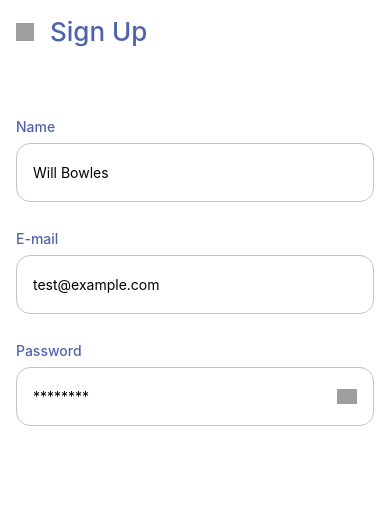
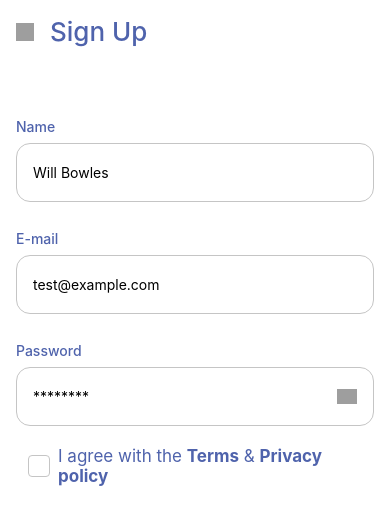
Before and after one commit to vvillbiii/listicle-app, a React Native app: screen /Signup in a window 390 px wide. Shown: the top 524 px of the page. Built offline with nearby package versions, Linux system fonts and the light colour scheme; grey boxes are pictures that could not be loaded.

Commit message:
add checkbox component to sign up screen

```diff
--- /dev/null
+++ b/src/components/Checkbox/index.js
@@ -0,0 +1,21 @@
+import React from 'react';
+import {Image, View, TouchableOpacity} from 'react-native';
+import {styles} from './styles';
+
+export const Checkbox = ({checked, handleCheck}) => {
+  return (
+    <TouchableOpacity
+      activeOpacity={0.7}
+      onPress={() => handleCheck(!checked)}
+      style={styles.container}>
+      {checked ? (
+        <View style={styles.innerContainer}>
+          <Image
+            style={styles.checkIcon}
+            source={require('../../assets/check.png')}
+          />
+        </View>
+      ) : null}
+    </TouchableOpacity>
+  );
+};
--- /dev/null
+++ b/src/components/Checkbox/styles.js
@@ -0,0 +1,23 @@
+import {StyleSheet} from 'react-native';
+import {colors} from '../../utils/colors';
+
+export const styles = StyleSheet.create({
+  container: {
+    borderColor: colors.grey,
+    borderWidth: 1,
+    borderRadius: 4,
+    width: 22,
+    height: 22,
+  },
+  innerContainer: {
+    backgroundColor: colors.grey,
+    width: '100%',
+    height: '100%',
+    justifyContent: 'center',
+    alignItems: 'center',
+  },
+  checkIcon: {
+    width: 12,
+    height: 12,
+  },
+});
--- a/src/screens/auth/Signup/index.js
+++ b/src/screens/auth/Signup/index.js
@@ -1,16 +1,26 @@
-import React from 'react';
-import {View} from 'react-native';
+import React, {useState} from 'react';
+import {View, Text} from 'react-native';
 import {styles} from './styles';
 import {AuthHeader} from '../../../components/AuthHeader';
 import {Input} from '../../../components/Input';
+import {Checkbox} from '../../../components/Checkbox';
 
 export const Signup = () => {
+  const [isChecked, setIsChecked] = useState(false);
+
   return (
     <View style={styles.container}>
       <AuthHeader title="Sign Up" />
       <Input label="Name" placeholder="Will Bowles" />
       <Input label="E-mail" placeholder="test@example.com" />
       <Input isPassword label="Password" placeholder="********" />
+      <View style={styles.agreeRow}>
+        <Checkbox checked={isChecked} handleCheck={setIsChecked} />
+        <Text style={styles.agreeText}>
+          I agree with the <Text style={styles.agreeTextBold}>Terms</Text> &{' '}
+          <Text style={styles.agreeTextBold}>Privacy policy</Text>
+        </Text>
+      </View>
     </View>
   );
 };
--- a/src/screens/auth/Signup/styles.js
+++ b/src/screens/auth/Signup/styles.js
@@ -5,4 +5,17 @@
   container: {
     padding: 8,
   },
+  agreeRow: {
+    flexDirection: 'row',
+    alignItems: 'center',
+    paddingHorizontal: 20,
+  },
+  agreeText: {
+    fontSize: 17,
+    color: colors.blue,
+    marginLeft: 8,
+  },
+  agreeTextBold: {
+    fontWeight: 'bold',
+  },
 });
```
Also changed, not shown: src/assets/check.png (added).
